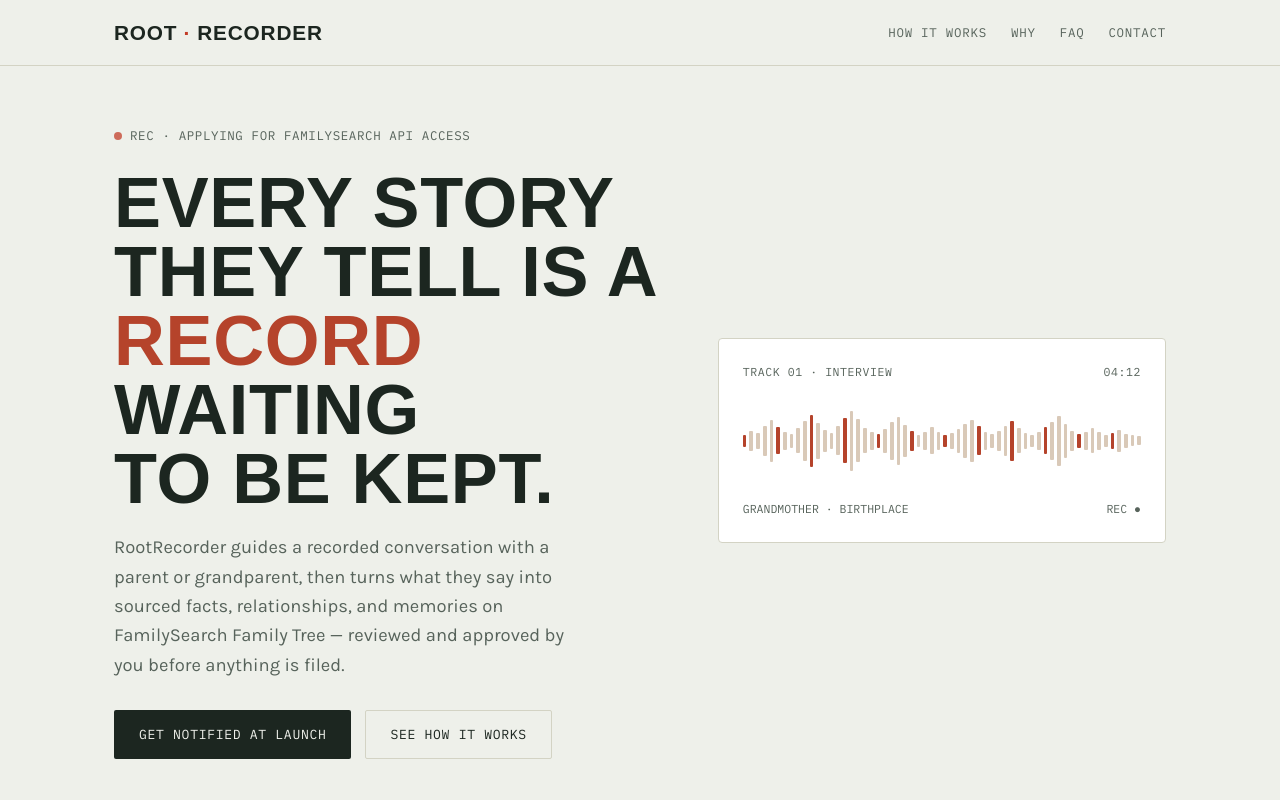
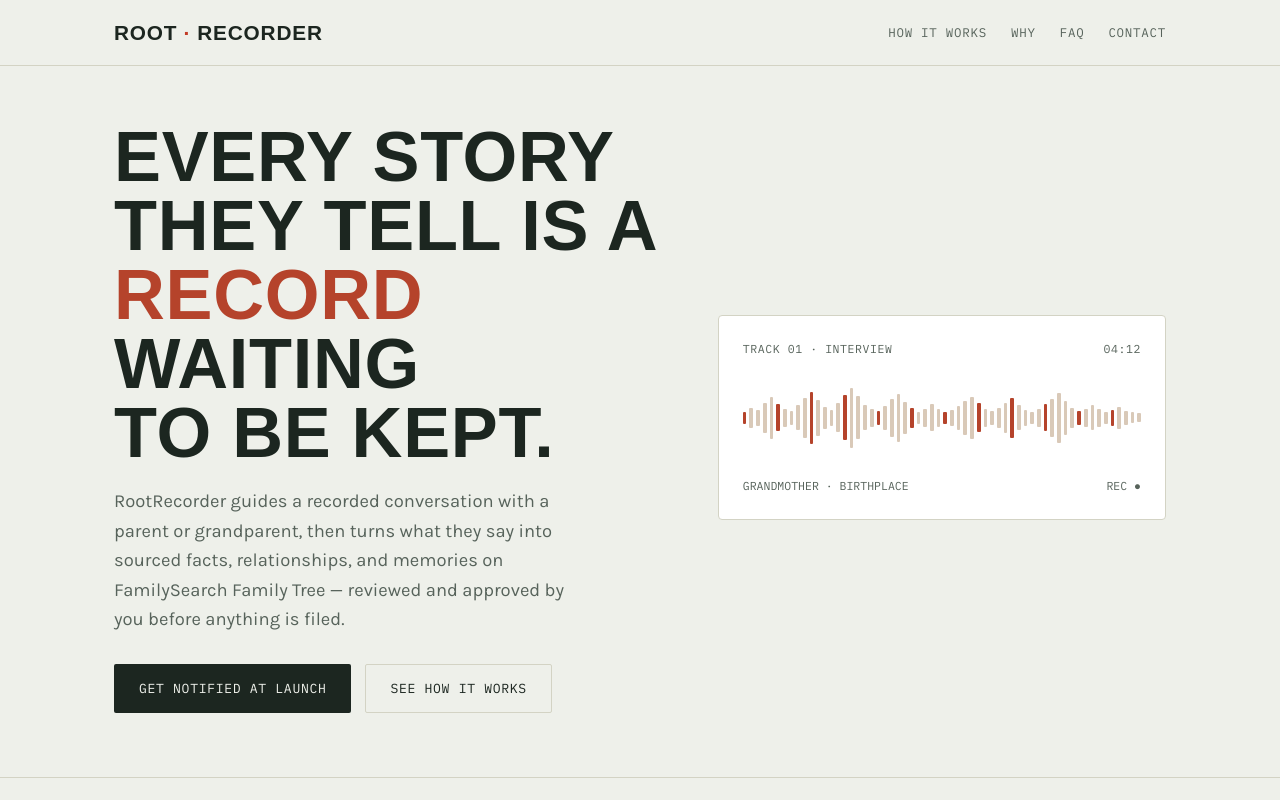
Before and after one commit to maxkilla/rootrecorder, a plain HTML site: page index.html in a window 1280 px wide. Shown: the top 800 px of the page. Drawn offline with Linux system fonts and the light colour scheme; a web font is replaced by a local one.

Commit message:
Remove FamilySearch API application eyebrow from hero

```diff
--- a/index.html
+++ b/index.html
@@ -88,16 +88,6 @@ nav.top-links a:hover{ color:var(--accent); }
   display:grid; grid-template-columns:1.1fr .9fr; gap:56px; align-items:center;
 }
 @media (max-width:800px){ .hero-grid{ grid-template-columns:1fr; gap:36px; } }
-.rec-line{
-  display:inline-flex; align-items:center; gap:8px; margin-bottom:22px;
-  font-family:'IBM Plex Mono',monospace; font-size:.78rem; letter-spacing:.05em;
-  color:var(--ink-soft); text-transform:uppercase;
-}
-.rec-dot{
-  width:8px; height:8px; border-radius:50%; background:var(--rec); flex:none;
-  animation:pulse 1.8s ease-in-out infinite;
-}
-@keyframes pulse{ 0%,100%{ opacity:1; } 50%{ opacity:.35; } }
 h1.display{
   font-size:clamp(2.6rem,6vw,4.4rem); line-height:.98; margin:0 0 20px; color:var(--ink);
 }
@@ -220,7 +210,6 @@ footer .wrap{ display:flex; justify-content:space-between; flex-wrap:wrap; gap:8
   <section class="hero">
     <div class="wrap hero-grid">
       <div>
-        <span class="rec-line"><span class="rec-dot"></span> REC · APPLYING FOR FAMILYSEARCH API ACCESS</span>
         <h1 class="display">Every story<br>they tell is a<br><span class="accent-word">record</span> waiting<br>to be kept.</h1>
         <p class="lede">RootRecorder guides a recorded conversation with a parent or grandparent, then turns what they say into sourced facts, relationships, and memories on FamilySearch Family Tree — reviewed and approved by you before anything is filed.</p>
         <div class="cta-row">
```
